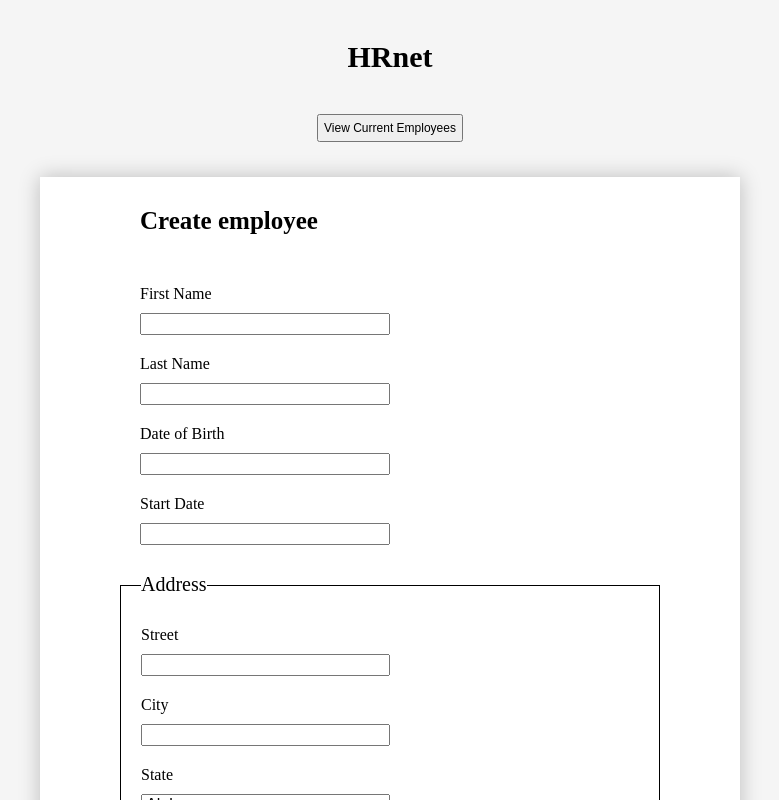
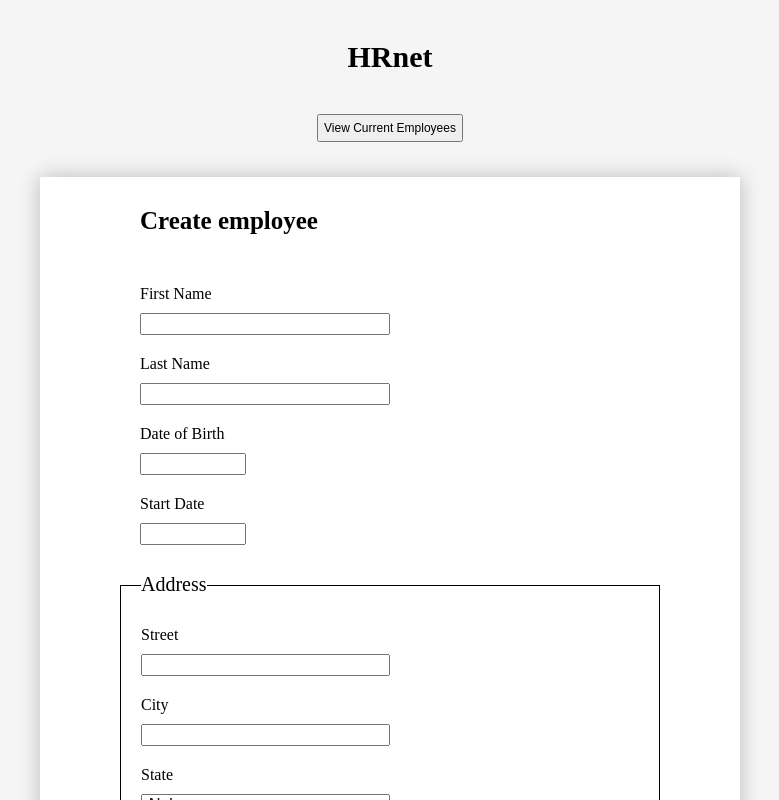
Before and after one commit to KayDaaH/14---librairie-Jquery, a React (Vite) app in the folder frontend/: page / in a window 1280 px wide. Shown: the top 800 px of the page, without its empty margins (250-1029 px from the left). Built offline with nearby package versions, Linux system fonts and the light colour scheme.

Commit message:
Ajout de DatePicker

```diff
--- a/frontend/package.json
+++ b/frontend/package.json
@@ -12,6 +12,7 @@
   "dependencies": {
     "axios": "^1.4.0",
     "react": "^18.2.0",
+    "react-datepicker": "^4.11.0",
     "react-dom": "^18.2.0",
     "react-router-dom": "^6.11.0",
     "sass": "^1.62.1"
--- a/frontend/src/components/Form/Form.jsx
+++ b/frontend/src/components/Form/Form.jsx
@@ -2,10 +2,21 @@ import React, { useEffect, useState, useContext } from "react";
 import styles from "./Form.module.scss";
 import locationMenu from "../../utils/menuState.json";
 import axios from "axios";
+import DatePicker from "react-datepicker";
+// import "react-datepicker/dist/react-datepicker.css";
+// import "../../index.scss";
 
 const Form = () => {
+  const [birthDate, setBirthDate] = useState(new Date());
+  const [startDate, setStartDate] = useState(new Date());
+
+  useEffect(() => {
+    setBirthDate("");
+    setStartDate("");
+  }, []);
+
   const handleSubmit = async (event) => {
-    event.preventDefault();
+    // event.preventDefault();
     const formData = new FormData(event.target);
     const data = Object.fromEntries(formData.entries());
 
@@ -14,7 +25,7 @@ const Form = () => {
     axios.post("http://localhost:5000/post/", data);
   };
   return (
-    <form className={styles.main} onSubmit={handleSubmit}>
+    <form className={styles.main} onSubmit={handleSubmit} autocomplete="off">
       <div>
         <h2>Create employee</h2>
         <div className={styles.formInput}>
@@ -36,21 +47,34 @@ const Form = () => {
           />
         </div>
         <div className={styles.formInput}>
-          <label htmlFor="dateOfBirth">Date of Birth</label>
+          {/* <label htmlFor="dateOfBirth">Date of Birth</label>
           <input
             id="dateOfBirth"
             name="dateOfBirth"
             type="text"
             autoComplete="none"
+          /> */}
+          <label htmlFor="dateOfBirth">Date of Birth</label>
+          <DatePicker
+            id="dateOfBirth"
+            name="dateOfBirth"
+            selected={birthDate}
+            onChange={(date) => setBirthDate(date)}
           />
         </div>
         <div className={styles.formInput}>
           <label htmlFor="startDate">Start Date</label>
-          <input
+          {/* <input
             id="startDate"
             name="startDate"
             type="text"
             autoComplete="none"
+          /> */}
+          <DatePicker
+            id="startDate"
+            name="startDate"
+            selected={startDate}
+            onChange={(date) => setStartDate(date)}
           />
         </div>
         <div className={styles.formAdress}>
--- a/frontend/src/components/Form/Form.module.scss
+++ b/frontend/src/components/Form/Form.module.scss
@@ -9,21 +9,26 @@
   text-align: left;
   font-size: 16px;
   position: relative;
+  z-index: 0;
 
   h2 {
     margin-bottom: 50px;
     text-align: left;
+    z-index: 0;
   }
   label {
     display: block;
     margin-bottom: 10px;
+    z-index: 0;
   }
   input {
     width: 50%;
     font-size: 16px;
+    z-index: 0;
   }
   .formInput {
     margin-bottom: 20px;
+    z-index: 0;
   }
   .formAdress {
     position: relative;
@@ -32,7 +37,7 @@
     transform: translateX(-20px);
     padding: 40px 20px;
     margin-top: 40px;
-    z-index: 2;
+    z-index: 0;
 
     p {
       position: fixed;
--- /dev/null
+++ b/frontend/src/index.scss
@@ -0,0 +1,27 @@
+@import "react-datepicker/dist/react-datepicker.css";
+
+* {
+  margin: 0;
+  padding: 0;
+  box-sizing: border-box;
+}
+
+.react-datepicker__navigation {
+  position: absolute;
+  left: 50%;
+  border-color: 500px;
+}
+.react-datepicker__navigation-icon--next {
+  position: absolute;
+  left: 103px;
+  top: 2px;
+}
+
+.react-datepicker__navigation--previous {
+  position: absolute;
+  left: -50px;
+  top: 5px;
+}
+.react-datepicker__triangle {
+  left: -15px !important;
+}
--- a/frontend/src/main.jsx
+++ b/frontend/src/main.jsx
@@ -1,6 +1,7 @@
 import React from "react";
 import ReactDOM from "react-dom/client";
 import App from "./App";
+import "./index.scss";
 
 ReactDOM.createRoot(document.getElementById("root")).render(
   <React.StrictMode>
```
Also changed, not shown: 1 other file (tests, documents, lock files or other folders).
